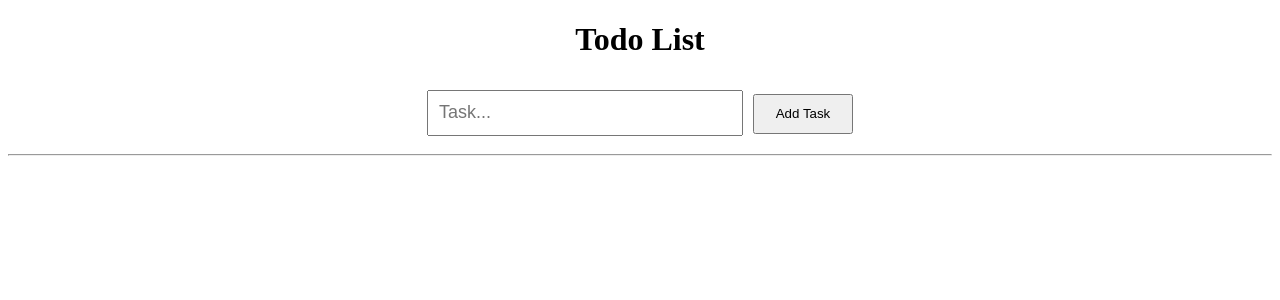
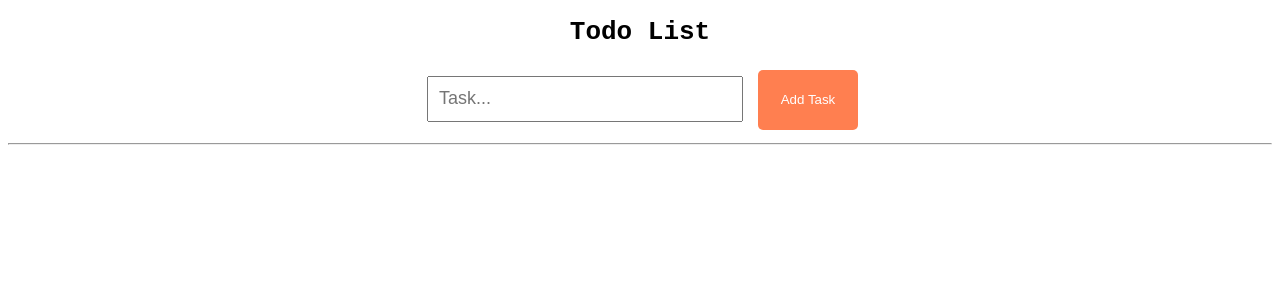
Before and after one commit to hsayvaidya23/Todo-List-Application, a React (Create React App) app: page / in a window 1280 px wide. Shown: the top 300 px of the page. Built offline with nearby package versions, Linux system fonts and the light colour scheme.

Commit message:
Allowing keyboard inputs and finalising the project

```diff
--- a/src/App.css
+++ b/src/App.css
@@ -38,3 +38,19 @@
   flex-direction: row;
   align-items: center;
 }
+
+button {
+  height: 60px;
+  margin: 5px;
+  border: none;
+  background-color: coral;
+  border-radius: 5px;
+  color: white;
+}
+
+button:hover {
+  cursor: pointer;
+}
+h1 {
+  font-family: monospace;
+}
--- a/src/App.js
+++ b/src/App.js
@@ -35,6 +35,9 @@
           ref={inputTask}
           type="text"
           placeholder="Task..."
+          onKeyDown={(event) => {
+            if (event.keyCode == 13) addTask()
+          }}
           onChange={(event) => {
             setCurrentTask(event.target.value);
           }}
```
